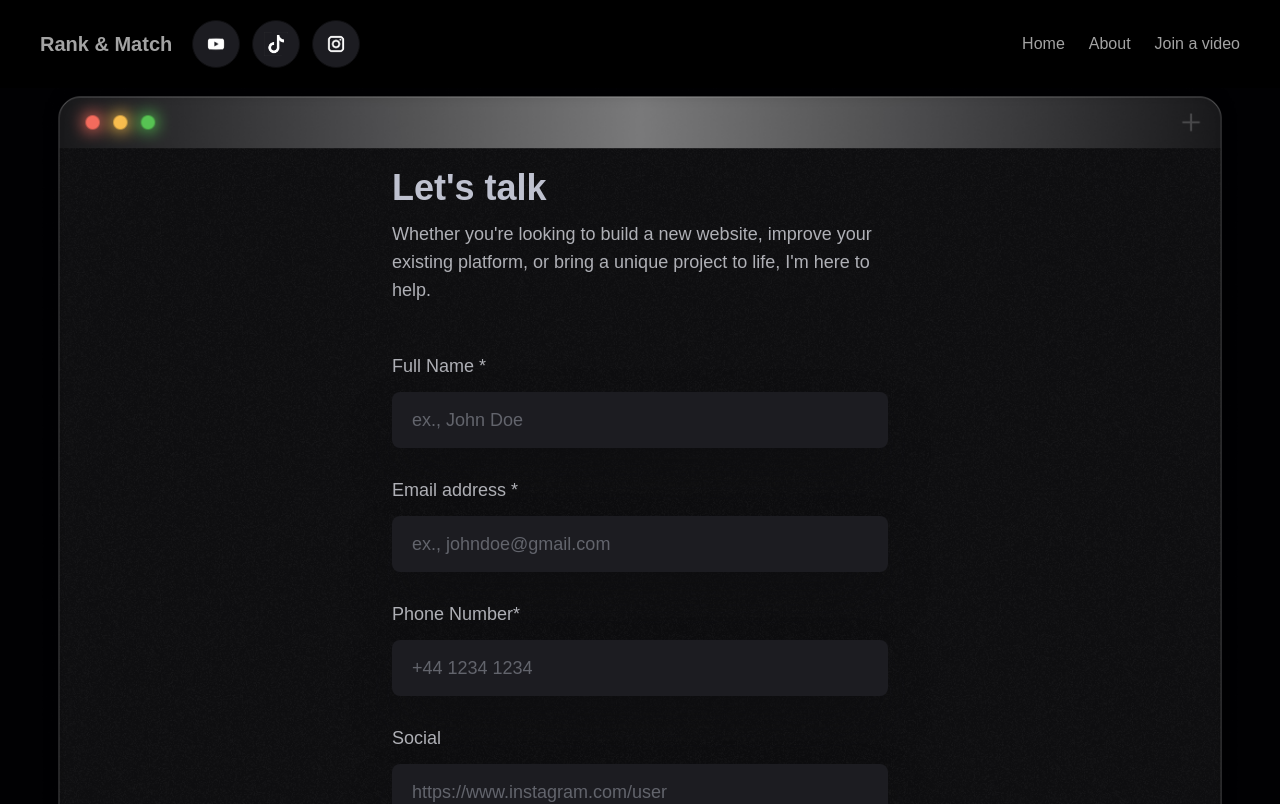
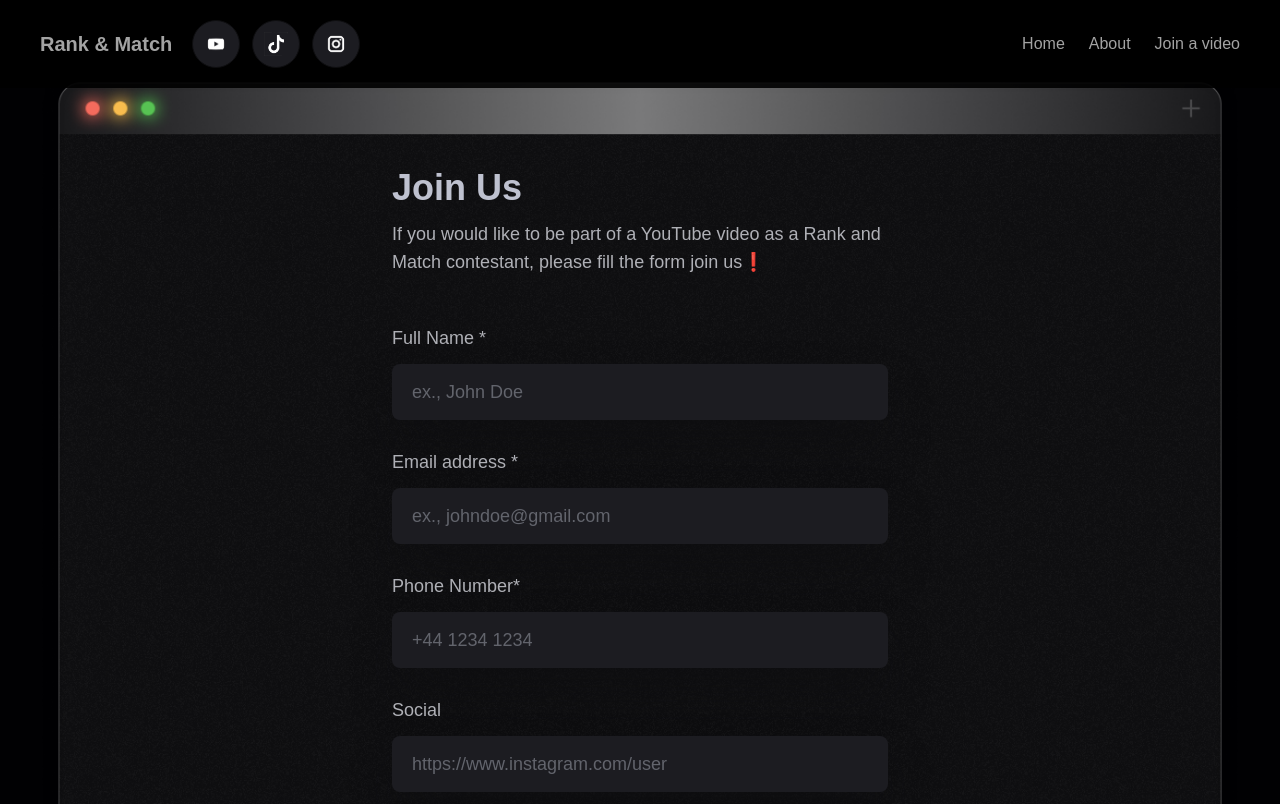
Before and after one commit to somunaexe/RankAndMatch, a React (Vite) app: page / in a window 1280 px wide. Shown: the top 804 px of the page. Built offline with nearby package versions, Linux system fonts and the light colour scheme; a web font is replaced by a local one.

Commit message:
changed display message

```diff
--- a/src/sections/Contact.jsx
+++ b/src/sections/Contact.jsx
@@ -55,9 +55,9 @@ const Contact = () => {
             <img src="/assets/terminal.png" alt="terminal background" className="absolute inset-0 w-full h-full object-cover"/>
 
             <div className="contact-container">
-                <h3 className="head-text">Let&apos;s talk</h3>
+                <h3 className="head-text">Join Us</h3>
                 <p className="text-lg text-white-600 mt-3">
-                    Whether you&apos;re looking to build a new website, improve your existing platform, or bring a unique project to life, I&apos;m here to help.
+                    If you would like to be part of a YouTube video as a Rank and Match contestant, please fill the form join us❗️
                 </p>
                 {message && (
                     <p className={`text-lg ${"message" in message ? "text-green-500" : "text-red-500"} mt-3 font-semibold`}>{message.message || message.error || ""}</p>
```
